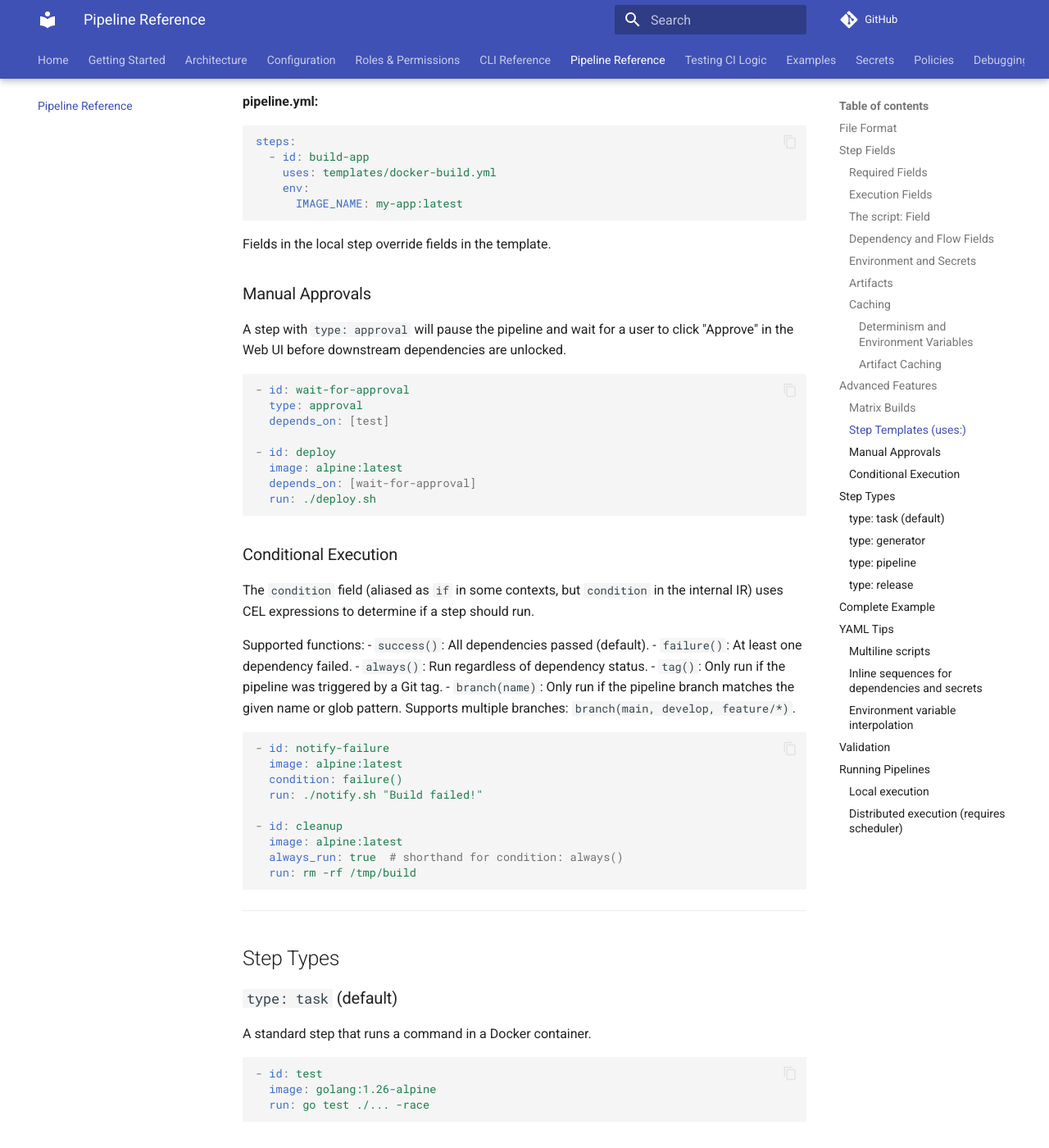
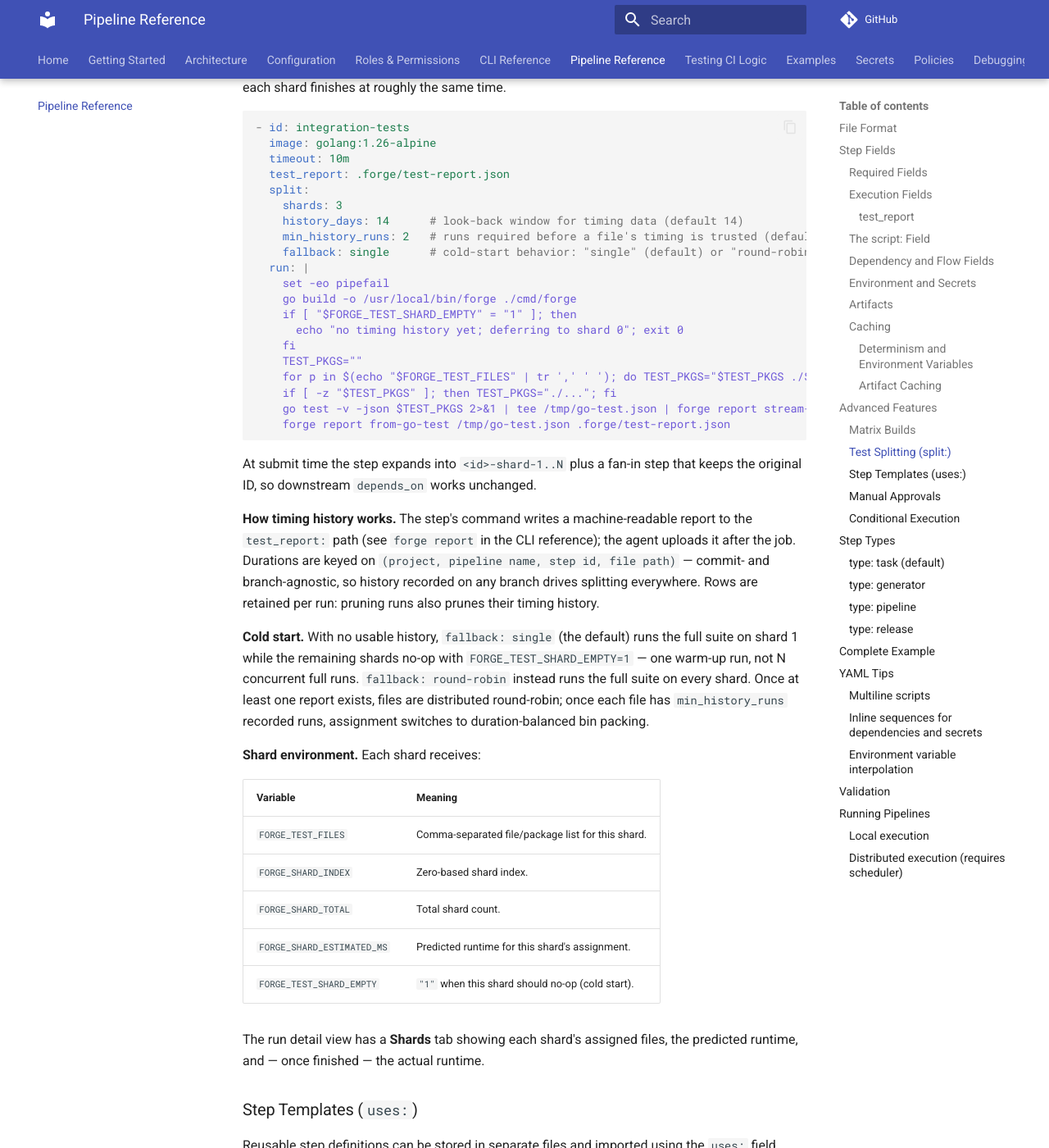
Before and after one commit to JBraunsmaJr/Forge, an MkDocs documentation site: the page built from docs/Pipeline-Reference.md, in a window 1280 px wide and 1400 px high, scrolled down 5417 px. Shown: the whole window at 82% size. Built offline with MkDocs 1.6.1 and Material for MkDocs 9.7.7, drawn with Linux system fonts in a browser that asks for light colours; comment, search, counter and statistics services are not loaded; some of the changed text lies outside the part shown.

Commit message:
-parallel duration tests

````diff
--- a/docs/Pipeline-Reference.md
+++ b/docs/Pipeline-Reference.md
@@ -46,6 +46,13 @@ At least one of `run`, `command`, or `script` is required for non-pipeline steps
 | `workdir`       | string   | Working directory inside the container. Default: `/workspace`.                                           |
 | `image`         | string   | Docker image. Pulled fresh if not cached locally.                                                        |
 | `docker_socket` | bool     | Mount host Docker socket into the container. Required for steps that run `docker build` or `docker run`. |
+
+#### `test_report`
+
+`test_report: <path>` names a workspace-relative JSON file the step produces
+describing per-file test timings (generate it with `forge report
+from-go-test` / `from-pytest`). The agent uploads it after the job; it feeds
+the flaky-test view and drives `split:` shard planning.
 
 ### The `script:` Field
 
@@ -180,6 +187,65 @@ Matrix builds allow you to run the same step multiple times with different varia
 Variables are accessed via `${{ matrix.key }}`. Forge generates step IDs like `test-18-linux`, `test-20-linux`, etc.
 
 Any step that depends on a matrix step will automatically wait for **all** expanded instances of that matrix step to complete. Artifacts, environment variables, and release configurations within a matrix step also support `${{ matrix.key }}` interpolation.
+
+### Test Splitting (`split:`)
+
+Fan a slow test step out into N parallel shards, with test files distributed
+by historical runtime so each shard finishes at roughly the same time.
+
+```yaml
+- id: integration-tests
+  image: golang:1.26-alpine
+  timeout: 10m
+  test_report: .forge/test-report.json
+  split:
+    shards: 3
+    history_days: 14      # look-back window for timing data (default 14)
+    min_history_runs: 2   # runs required before a file's timing is trusted (default 3)
+    fallback: single      # cold-start behavior: "single" (default) or "round-robin"
+  run: |
+    set -eo pipefail
+    go build -o /usr/local/bin/forge ./cmd/forge
+    if [ "$FORGE_TEST_SHARD_EMPTY" = "1" ]; then
+      echo "no timing history yet; deferring to shard 0"; exit 0
+    fi
+    TEST_PKGS=""
+    for p in $(echo "$FORGE_TEST_FILES" | tr ',' ' '); do TEST_PKGS="$TEST_PKGS ./$p"; done
+    if [ -z "$TEST_PKGS" ]; then TEST_PKGS="./..."; fi
+    go test -v -json $TEST_PKGS 2>&1 | tee /tmp/go-test.json | forge report stream-go-test
+    forge report from-go-test /tmp/go-test.json .forge/test-report.json
+```
+
+At submit time the step expands into `<id>-shard-1..N` plus a fan-in step
+that keeps the original ID, so downstream `depends_on` works unchanged.
+
+**How timing history works.** The step's command writes a machine-readable
+report to the `test_report:` path (see `forge report` in the CLI reference);
+the agent uploads it after the job. Durations are keyed on
+`(project, pipeline name, step id, file path)` — commit- and branch-agnostic,
+so history recorded on any branch drives splitting everywhere. Rows are
+retained per run: pruning runs also prunes their timing history.
+
+**Cold start.** With no usable history, `fallback: single` (the default)
+runs the full suite on shard 1 while the remaining shards no-op with
+`FORGE_TEST_SHARD_EMPTY=1` — one warm-up run, not N concurrent full runs.
+`fallback: round-robin` instead runs the full suite on every shard. Once at
+least one report exists, files are distributed round-robin; once each file
+has `min_history_runs` recorded runs, assignment switches to
+duration-balanced bin packing.
+
+**Shard environment.** Each shard receives:
+
+| Variable                   | Meaning                                             |
+|----------------------------|-----------------------------------------------------|
+| `FORGE_TEST_FILES`         | Comma-separated file/package list for this shard.   |
+| `FORGE_SHARD_INDEX`        | Zero-based shard index.                             |
+| `FORGE_SHARD_TOTAL`        | Total shard count.                                  |
+| `FORGE_SHARD_ESTIMATED_MS` | Predicted runtime for this shard's assignment.     |
+| `FORGE_TEST_SHARD_EMPTY`   | `"1"` when this shard should no-op (cold start).    |
+
+The run detail view has a **Shards** tab showing each shard's assigned
+files, the predicted runtime, and — once finished — the actual runtime.
 
 ### Step Templates (`uses:`)
 
````
Also changed, not shown: Readme.md (+1 -0 lines), docs/Cli-Reference.md (+18 -0 lines), docs/Examples.md (+25 -0 lines), ui/src/lib/components/DetailsPanel.svelte (+22 -2 lines).
